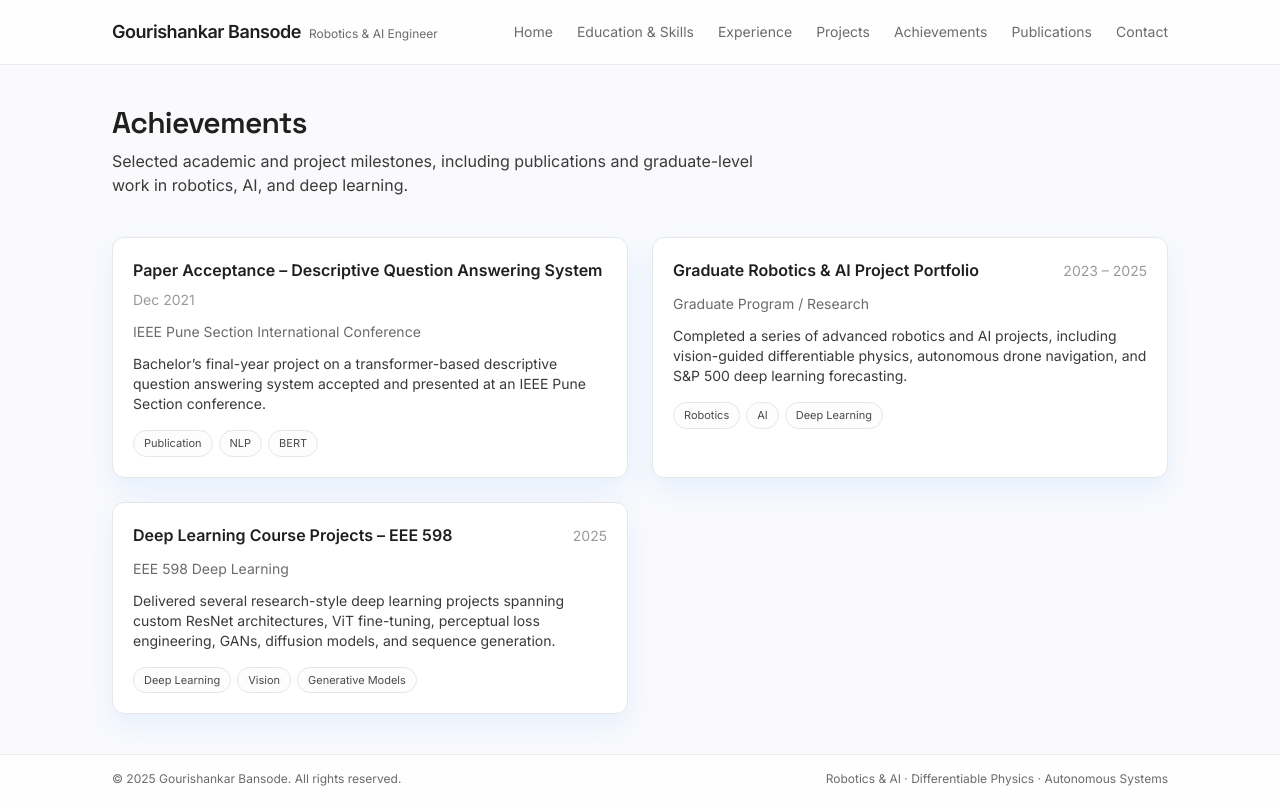
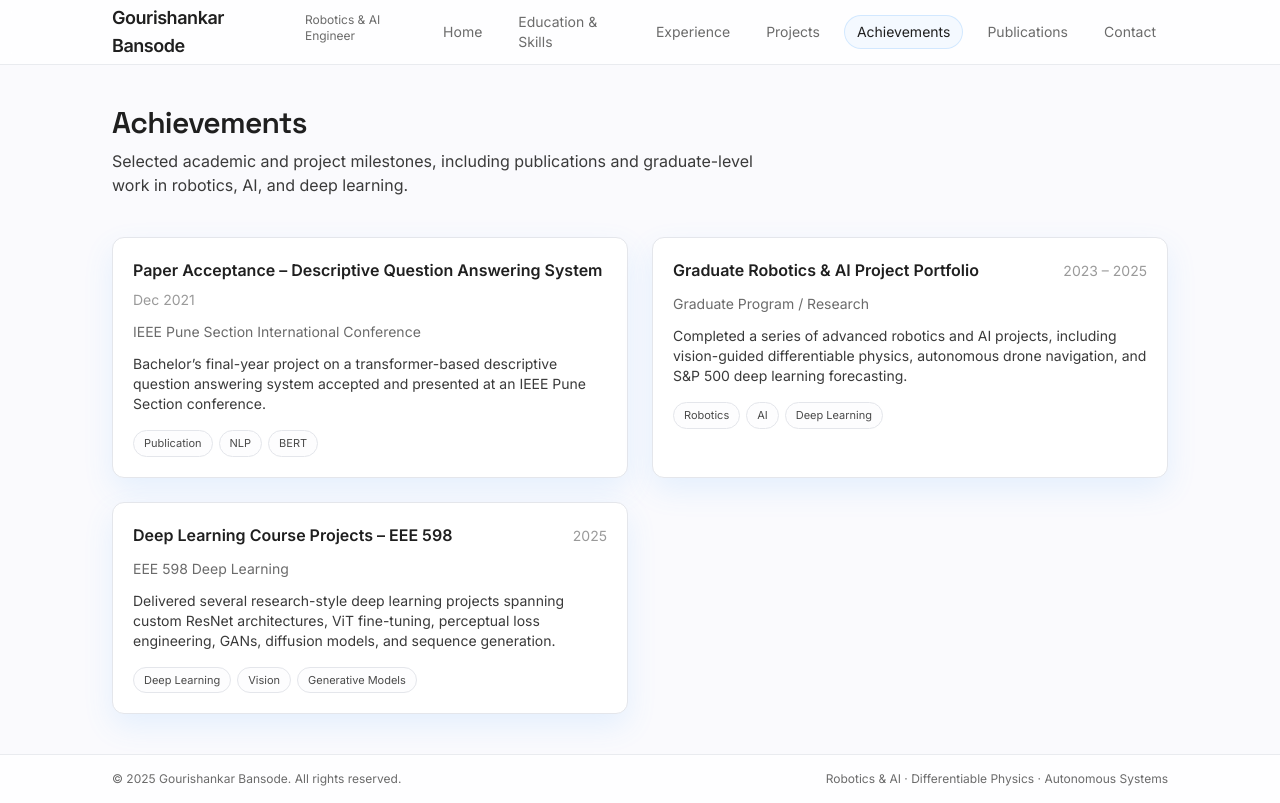
Before and after one commit to gourishankar27/gourishankar-portfolio, a Next.js app: page /achievements in a window 1280 px wide. Built offline with nearby package versions, Linux system fonts and the light colour scheme.

Commit message:
Added mobile menu

```diff
--- a/src/components/layout/Header.tsx
+++ b/src/components/layout/Header.tsx
@@ -1,4 +1,8 @@
+"use client";
+
 import Link from "next/link";
+import { usePathname } from "next/navigation";
+import React from "react";
 
 const navItems = [
   { href: "/", label: "Home" },
@@ -10,12 +14,26 @@ const navItems = [
   { href: "/contact", label: "Contact" },
 ];
 
+function isActivePath(pathname: string, href: string) {
+  if (href === "/") {
+    return pathname === "/";
+  }
+  return pathname === href || pathname.startsWith(href + "/");
+}
+
 export function Header() {
+  const pathname = usePathname();
+  const [open, setOpen] = React.useState(false);
+
   return (
-    <header className="w-full border-b border-[#E4E6EB]/80 bg-white/80 backdrop-blur-sm">
+    <header className="w-full border-b border-[#E4E6EB]/80 bg-white/80 backdrop-blur-sm sticky top-0 z-30">
       <div className="max-w-6xl mx-auto px-4 sm:px-8 lg:px-12 h-16 flex items-center justify-between">
         {/* Logo / Name */}
-        <Link href="/" className="flex items-baseline gap-2">
+        <Link
+          href="/"
+          className="flex items-baseline gap-2"
+          onClick={() => setOpen(false)}
+        >
           <span className="text-lg font-semibold tracking-tight text-[#1F1F1F]">
             Gourishankar Bansode
           </span>
@@ -24,19 +42,80 @@ export function Header() {
           </span>
         </Link>
 
-        {/* Nav */}
-        <nav className="hidden md:flex items-center gap-4 lg:gap-6 text-sm">
-          {navItems.map((item) => (
+        {/* Desktop nav */}
+        <nav className="hidden md:flex items-center gap-2 lg:gap-3 text-sm">
+          {navItems.map((item) => {
+            const active = isActivePath(pathname, item.href);
+            return (
               <Link
                 key={item.href}
                 href={item.href}
-              className="text-[#6B6B6B] hover:text-[#1F1F1F] transition-colors"
+                className={[
+                  "px-3 py-1.5 rounded-full transition-colors",
+                  active
+                    ? "text-[#1F1F1F] bg-[#F4F9FF] border border-[#4DA3FF33]"
+                    : "text-[#6B6B6B] hover:text-[#1F1F1F]",
+                ].join(" ")}
               >
                 {item.label}
               </Link>
-          ))}
+            );
+          })}
+        </nav>
+
+        {/* Mobile menu button */}
+        <button
+          type="button"
+          className="md:hidden inline-flex items-center justify-center rounded-full border border-[#E4E6EB] bg-white h-9 w-9"
+          aria-label="Toggle navigation menu"
+          onClick={() => setOpen((v) => !v)}
+        >
+          <span className="sr-only">Open navigation</span>
+          <div className="flex flex-col gap-1.5">
+            <span
+              className={`h-0.5 w-5 rounded-full bg-[#1F1F1F] transition-transform ${
+                open ? "translate-y-[5px] rotate-45" : ""
+              }`}
+            />
+            <span
+              className={`h-0.5 w-5 rounded-full bg-[#1F1F1F] transition-opacity ${
+                open ? "opacity-0" : "opacity-100"
+              }`}
+            />
+            <span
+              className={`h-0.5 w-5 rounded-full bg-[#1F1F1F] transition-transform ${
+                open ? "-translate-y-[5px] -rotate-45" : ""
+              }`}
+            />
+          </div>
+        </button>
+      </div>
+
+      {/* Mobile nav panel */}
+      {open && (
+        <div className="md:hidden border-t border-[#E4E6EB]/80 bg-white/95 backdrop-blur-sm">
+          <nav className="max-w-6xl mx-auto px-4 sm:px-8 lg:px-12 py-3 flex flex-col gap-1.5 text-sm">
+            {navItems.map((item) => {
+              const active = isActivePath(pathname, item.href);
+              return (
+                <Link
+                  key={item.href}
+                  href={item.href}
+                  onClick={() => setOpen(false)}
+                  className={[
+                    "w-full rounded-lg px-3 py-2 transition-colors",
+                    active
+                      ? "text-[#1F1F1F] bg-[#F4F9FF] border border-[#4DA3FF33]"
+                      : "text-[#3A3A3A] hover:bg-[#F5F5F9]",
+                  ].join(" ")}
+                >
+                  {item.label}
+                </Link>
+              );
+            })}
           </nav>
         </div>
+      )}
     </header>
   );
 }
```
Lines whose indentation alone changed are shown as unchanged.
